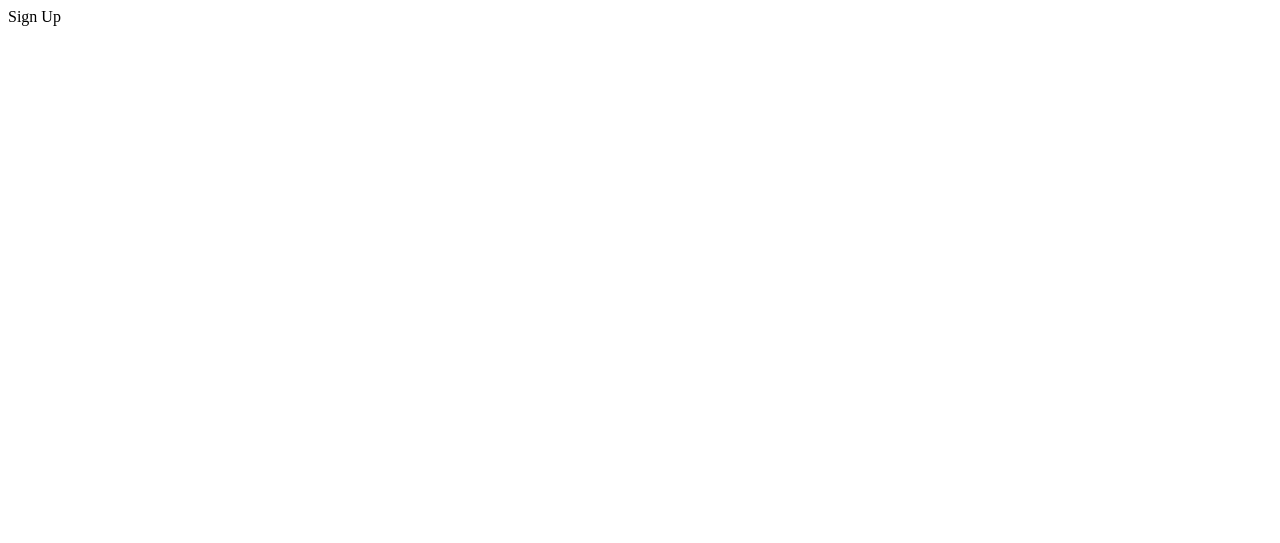
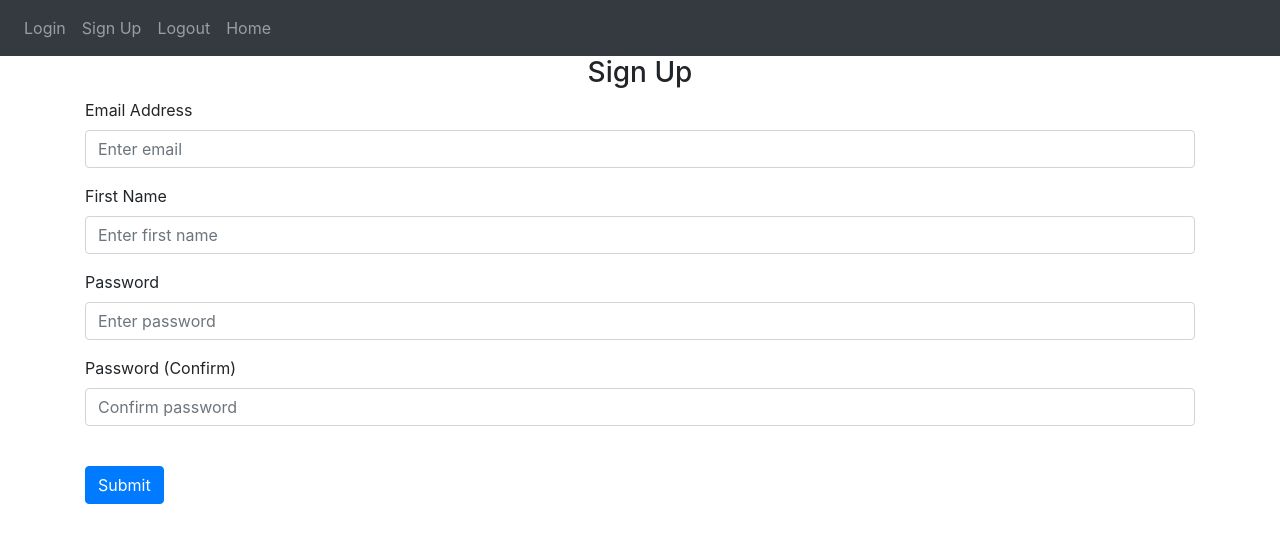
Before and after one commit to oyinade32/FLASK-PROJECT-1, a Flask app: page /sign-up in a window 1280 px wide. Before the commit the part shown is almost empty. Shown: the top 543 px of the page. Run offline with Flask 3, Linux system fonts and the light colour scheme; some libraries are stand-ins or nearby versions.

Commit message:
Updated templates and auth logic

```diff
--- a/website/auth.py
+++ b/website/auth.py
@@ -1,11 +1,11 @@
-from flask import Blueprint
+from flask import Blueprint, render_template
 
 auth = Blueprint('auth', __name__)
 
 
 @auth.route('/login')
 def login():
-    return "<p>Login Page</p>"
+    return render_template("login.html", boolean=True )
 
 
 @auth.route('/logout')
@@ -15,4 +15,4 @@ def logout():
 
 @auth.route('/sign-up')
 def sign_up():
-    return "<p>Sign Up</p>"
+    return render_template("sign_up.html")
--- a/website/templates/base.html
+++ b/website/templates/base.html
@@ -1,29 +1,19 @@
 <!DOCTYPE html>
 <html>
+
 <head>
   <meta charset="utf-8" />
   <meta name="viewport" content="width=device-width , initial-scale=1" />
-     <link
-      rel="stylesheet"
-      href="https://stackpath.bootstrapcdn.com/bootstrap/4.4.1/css/bootstrap.min.css"
-      integrity="sha384-Vkoo8x4CGsO3+Hhxv8T/Q5PaXtkKtu6ug5TOeNV6gBiFeWPGFN9MuhOf23Q9Ifjh"
-      crossorigin="anonymous"
-    />
-    <link
-      rel="stylesheet"
-      href="https://stackpath.bootstrapcdn.com/font-awesome/4.7.0/css/font-awesome.min.css"
-      crossorigin="anonymous"
-    />
+  <link rel="stylesheet" href="https://stackpath.bootstrapcdn.com/bootstrap/4.4.1/css/bootstrap.min.css"
+    integrity="sha384-Vkoo8x4CGsO3+Hhxv8T/Q5PaXtkKtu6ug5TOeNV6gBiFeWPGFN9MuhOf23Q9Ifjh" crossorigin="anonymous" />
+  <link rel="stylesheet" href="https://stackpath.bootstrapcdn.com/font-awesome/4.7.0/css/font-awesome.min.css"
+    crossorigin="anonymous" />
   <title>{% block title %}Home{% endblock %}</title>
 </head>
+
 <body>
   <nav class="navbar navbar-expand-lg navbar-dark bg-dark">
-      <button
-        class="navbar-toggler"
-        type="button"
-        data-toggle="collapse"
-        data-target="#navbar"
-      >
+    <button class="navbar-toggler" type="button" data-toggle="collapse" data-target="#navbar">
       <span class="navbar-toggler-icon"></span>
     </button>
     <div class="collapse navbar-collapse" id="navbar">
@@ -35,26 +25,22 @@
       </div>
     </div>
   </nav>
+  <div class="container">
+    {% block content %}
+    {% endblock %}
+  </div>
 
-    <script
-      src="https://code.jquery.com/jquery-3.2.1.slim.min.js"
+  <script src="https://code.jquery.com/jquery-3.2.1.slim.min.js"
     integrity="sha384-KJ3o2DKtIkvYIK3UENzmM7KCkRr/rE9/Qpg6aAZGJwFDMVNA/GpGFF93hXpG5KkN"
-      crossorigin="anonymous"
-    ></script>
-    <script
-      src="https://cdnjs.cloudflare.com/ajax/libs/popper.js/1.12.9/umd/popper.min.js"
+    crossorigin="anonymous"></script>
+  <script src="https://cdnjs.cloudflare.com/ajax/libs/popper.js/1.12.9/umd/popper.min.js"
     integrity="sha384-ApNbgh9B+Y1QKtv3Rn7W3mgPxhU9K/ScQsAP7hUibX39j7fakFPskvXusvfa0b4Q"
-      crossorigin="anonymous"
-    ></script>
-    <script
-      src="https://maxcdn.bootstrapcdn.com/bootstrap/4.0.0/js/bootstrap.min.js"
+    crossorigin="anonymous"></script>
+  <script src="https://maxcdn.bootstrapcdn.com/bootstrap/4.0.0/js/bootstrap.min.js"
     integrity="sha384-JZR6Spejh4U02d8jOt6vLEHfe/JQGiRRSQQxSfFWpi1MquVdAyjUar5+76PVCmYl"
-      crossorigin="anonymous"
-    ></script>
-  <script
-       type="text/javascript"
-       src="{{ url_for('static', filename='index.js') }}"
-  >
+    crossorigin="anonymous"></script>
+  <script type="text/javascript" src="{{ url_for('static', filename='index.js') }}">
   </script>
 </body>
+
 </html>
--- a/website/templates/home.html
+++ b/website/templates/home.html
@@ -1 +1,4 @@
-{% extends "base.html" %} {% block title %}Changed{% endblock %}
+{% extends "base.html" %} {% block title %}Home{% endblock %}
+{% block content %}
+<h1>This is the home page</h1>
+{% endblock %}
--- /dev/null
+++ b/website/templates/sign_up.html
@@ -0,0 +1,40 @@
+{% extends "base.html" %} {% block title %}Sign Up{% endblock %}
+{% block content %}
+<form method="POST">
+    <h3 align="center">Sign Up</h3>
+    <div class="form-group">
+        <label for ="email">Email Address</label>
+        <input type="email"
+         class="form-control"
+         id="email" name="email"
+         placeholder="Enter email"
+        />
+    </div>
+    <div class="form-group">
+        <label for ="firstName">First Name</label>
+        <input type="text"
+         class="form-control"
+         id="firstName" name="firstName"
+         placeholder="Enter first name"
+        />
+    </div>
+    <div class="form-group">
+        <label for ="password1">Password</label>
+        <input type="password"
+         class="form-control"
+         id="password1" name="password1"
+         placeholder="Enter password"
+        />
+    </div>
+    <div class="form-group">
+        <label for ="password2">Password (Confirm)</label>
+        <input type="password"
+         class="form-control"
+         id="password2" name="password2"
+         placeholder="Confirm password "
+        />
+    </div>
+    <br />
+    <button type="submit" class="btn btn-primary">Submit</button>
+</form>
+{% endblock %}
```
Also changed, not shown: website/templates/login.html (added, +16 -0 lines). Lines whose indentation alone changed are shown as unchanged.
